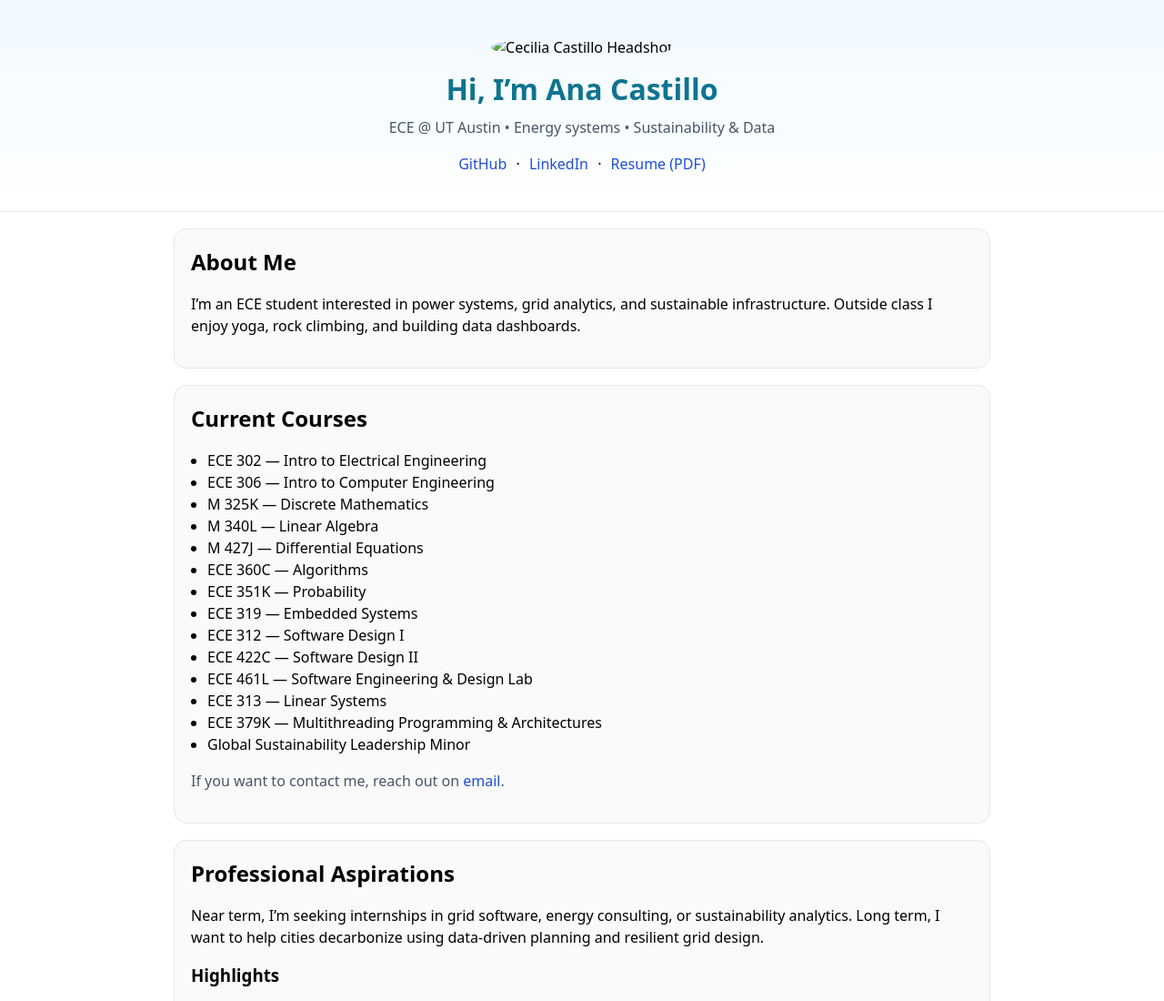
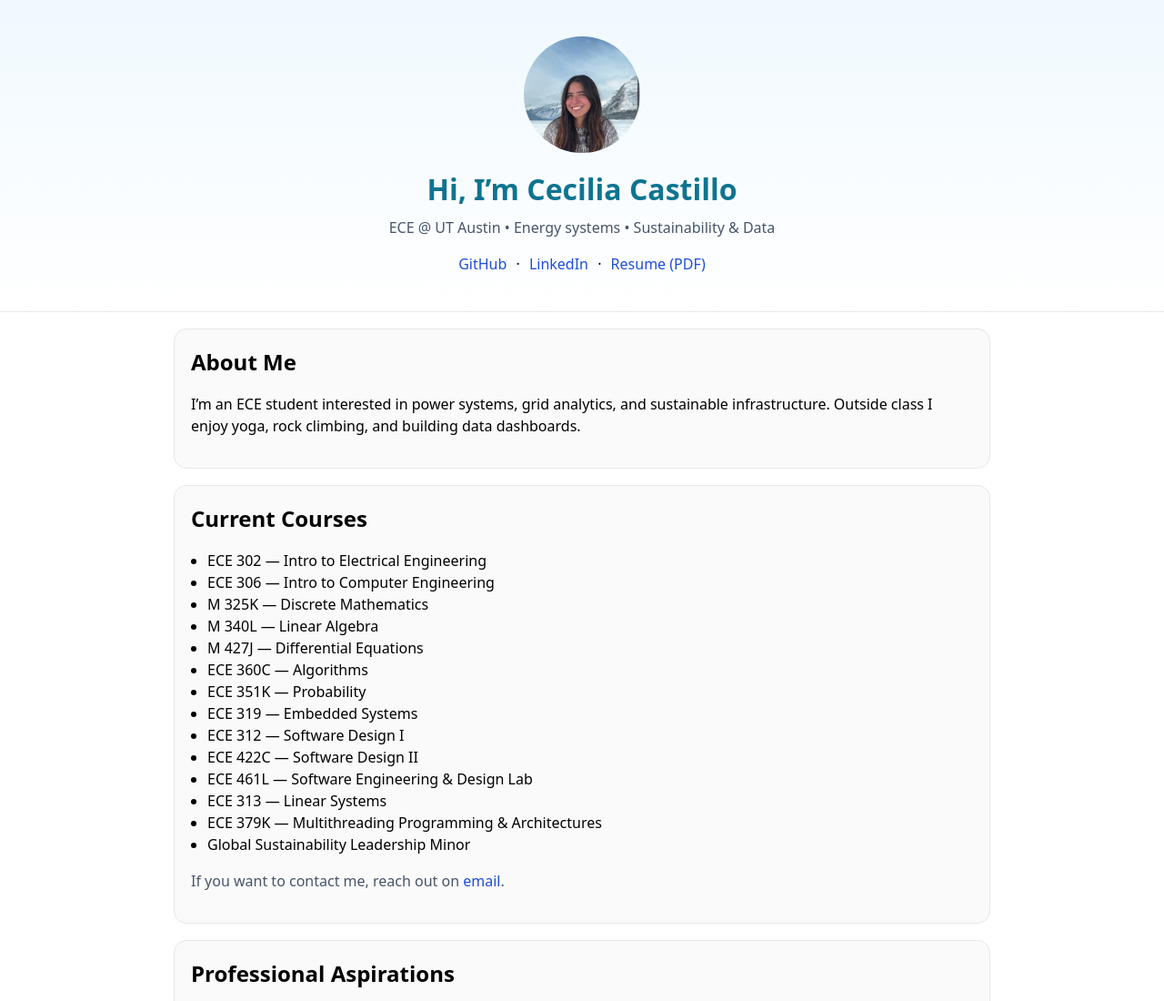
Before and after one commit to ceciliacastillog/ceciliacastillog.github.io, a plain HTML site: page index.html in a window 1280 px wide. Shown: the top 1100 px of the page at 91% size. Drawn offline with Linux system fonts and the light colour scheme.

Commit message:
fixed bug on html

```diff
--- a/index.html
+++ b/index.html
@@ -9,8 +9,8 @@
 </head>
 <body>
   <header id="hero">
-    <img src="headshot.jpg" alt="Cecilia Castillo Headshot" class="avatar" />
-    <h1 class="headline">Hi, I’m Ana Castillo</h1>
+    <img src="headshot.jpeg" alt="Cecilia Castillo Headshot" class="avatar" />
+    <h1 class="headline">Hi, I’m Cecilia Castillo</h1>
     <p class="subtitle">ECE @ UT Austin • Energy systems • Sustainability & Data</p>
 
     <p class="links">
```
